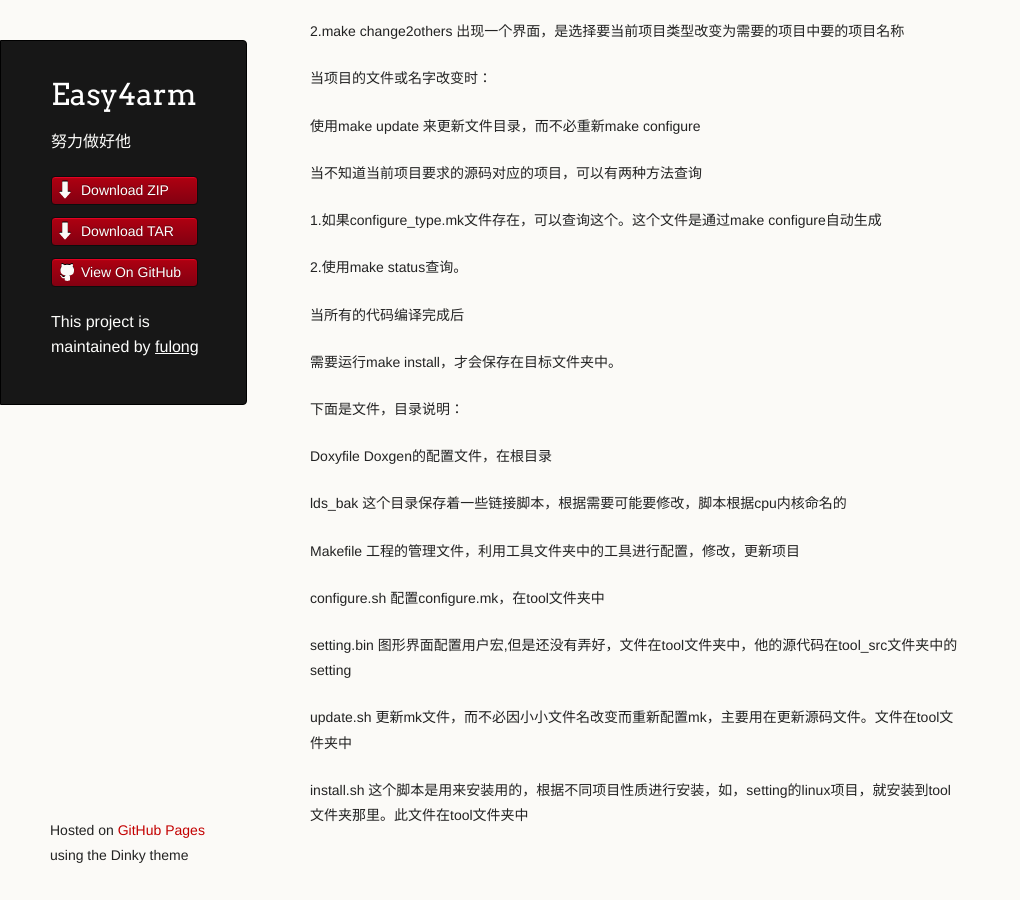
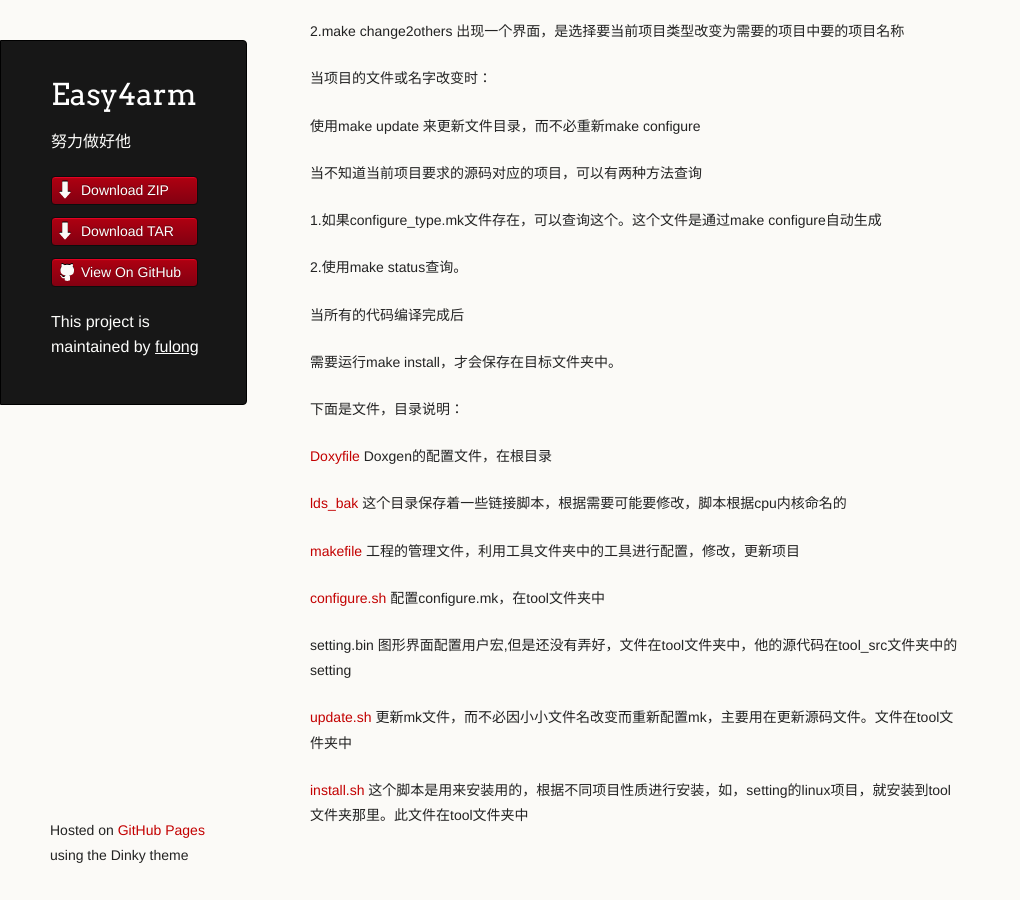
Before and after one commit to fulong/easy4arm, a Jekyll site: the page index.html, which Jekyll copies as it is, in a window 1280 px wide and 900 px high, scrolled down 1196 px. Shown: the whole window, without its empty margins (0-1020 px from the left). Built offline with Jekyll 4.4.1, drawn with Linux system fonts in a browser that asks for light colours; some of the changed lines change nothing that is shown; some of the changed text lies outside the part shown.

Commit message:
添加了超链接

```diff
--- a/index.html
+++ b/index.html
@@ -41,11 +41,11 @@
         <P>vrapper :   <a href="http://vrapper.sourceforge.net/update-site/stable">http://vrapper.sourceforge.net/update-site/stable</a> (eclipse 的一个中 vim 插件)</P>
         <P>zylin   :   <a href="http://opensource.zylin.com/zylincdt">http://opensource.zylin.com/zylincdt</a></p>
 
-<P>使用方法：
-<P>  tools/lib.sh中的两个变量：
+<P><a href="https://github.com/fulong/easy4arm/blob/master/Makefile">makefile</a>使用方法：
+<P>  tools/<a href="https://github.com/fulong/easy4arm/blob/master/tools/lib.sh">lib.sh</a>中的两个变量：
 <P>  OS_dir:如果OS的文件夹名字变化了，应该改变这个变量的值
 <P>  ARCH_Sum:
-<P>  1.编译前，运行configure.sh脚本,make configure
+<P>  1.编译前，运行<a href="https://github.com/fulong/easy4arm/blob/master/tools/configure.sh">configure.sh</a>脚本,make configure
 <P>  2.make all 编译与生成可执行文件的结合。
 <P>  (当configure_type.mk不存在的时候,make会执行make configure的功能，如果存在则make all的功能)
 <P>当想清理项目时：
@@ -65,13 +65,13 @@
 <p>当所有的代码编译完成后
 <p>		需要运行make install，才会保存在目标文件夹中。
 <P>下面是文件，目录说明：
-<P>Doxyfile          Doxgen的配置文件，在根目录
-<P>lds_bak             这个目录保存着一些链接脚本，根据需要可能要修改，脚本根据cpu内核命名的
-<P>Makefile               工程的管理文件，利用工具文件夹中的工具进行配置，修改，更新项目
-<P>configure.sh        配置configure.mk，在tool文件夹中
+<P><a href="https://github.com/fulong/easy4arm/blob/master/Doxyfile">Doxyfile</a>          Doxgen的配置文件，在根目录
+<P><a href="https://github.com/fulong/easy4arm/tree/master/lds_bak">lds_bak</a>             这个目录保存着一些链接脚本，根据需要可能要修改，脚本根据cpu内核命名的
+<P><a href="https://github.com/fulong/easy4arm/blob/master/Makefile">makefile</a>               工程的管理文件，利用工具文件夹中的工具进行配置，修改，更新项目
+<P><a href="https://github.com/fulong/easy4arm/blob/master/tools/configure.sh">configure.sh</a>        配置configure.mk，在tool文件夹中
 <P>setting.bin         图形界面配置用户宏,但是还没有弄好，文件在tool文件夹中，他的源代码在tool_src文件夹中的setting
-<P>update.sh         更新mk文件，而不必因小小文件名改变而重新配置mk，主要用在更新源码文件。文件在tool文件夹中
-<P>install.sh          这个脚本是用来安装用的，根据不同项目性质进行安装，如，setting的linux项目，就安装到tool文件夹那里。此文件在tool文件夹中
+<P><a href="https://github.com/fulong/easy4arm/blob/master/tools/update.sh">update.sh</a>         更新mk文件，而不必因小小文件名改变而重新配置mk，主要用在更新源码文件。文件在tool文件夹中
+<P><a href="https://github.com/fulong/easy4arm/blob/master/tools/install.sh">install.sh</a>          这个脚本是用来安装用的，根据不同项目性质进行安装，如，setting的linux项目，就安装到tool文件夹那里。此文件在tool文件夹中
 
       </section>
       <footer>
```
